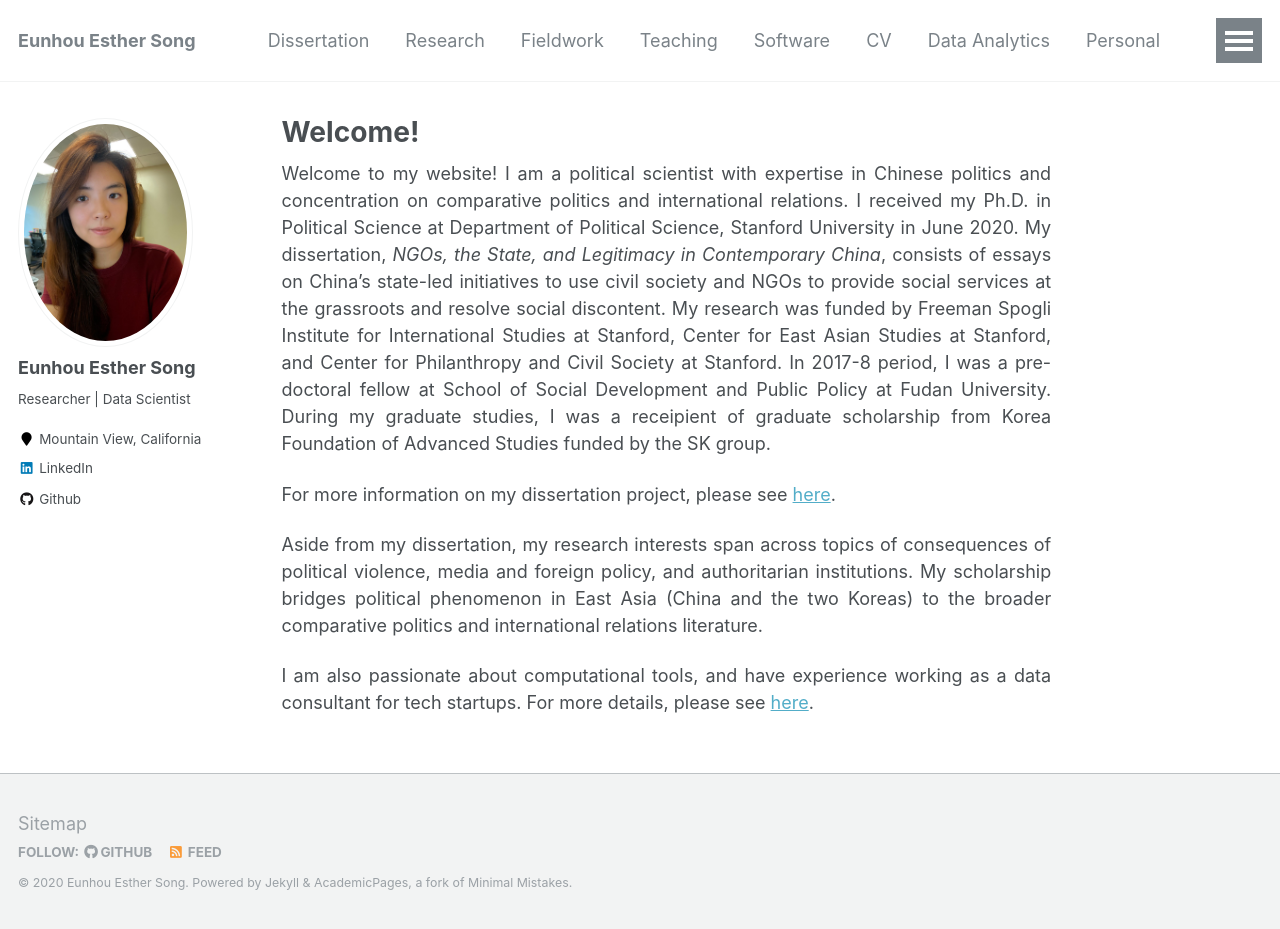
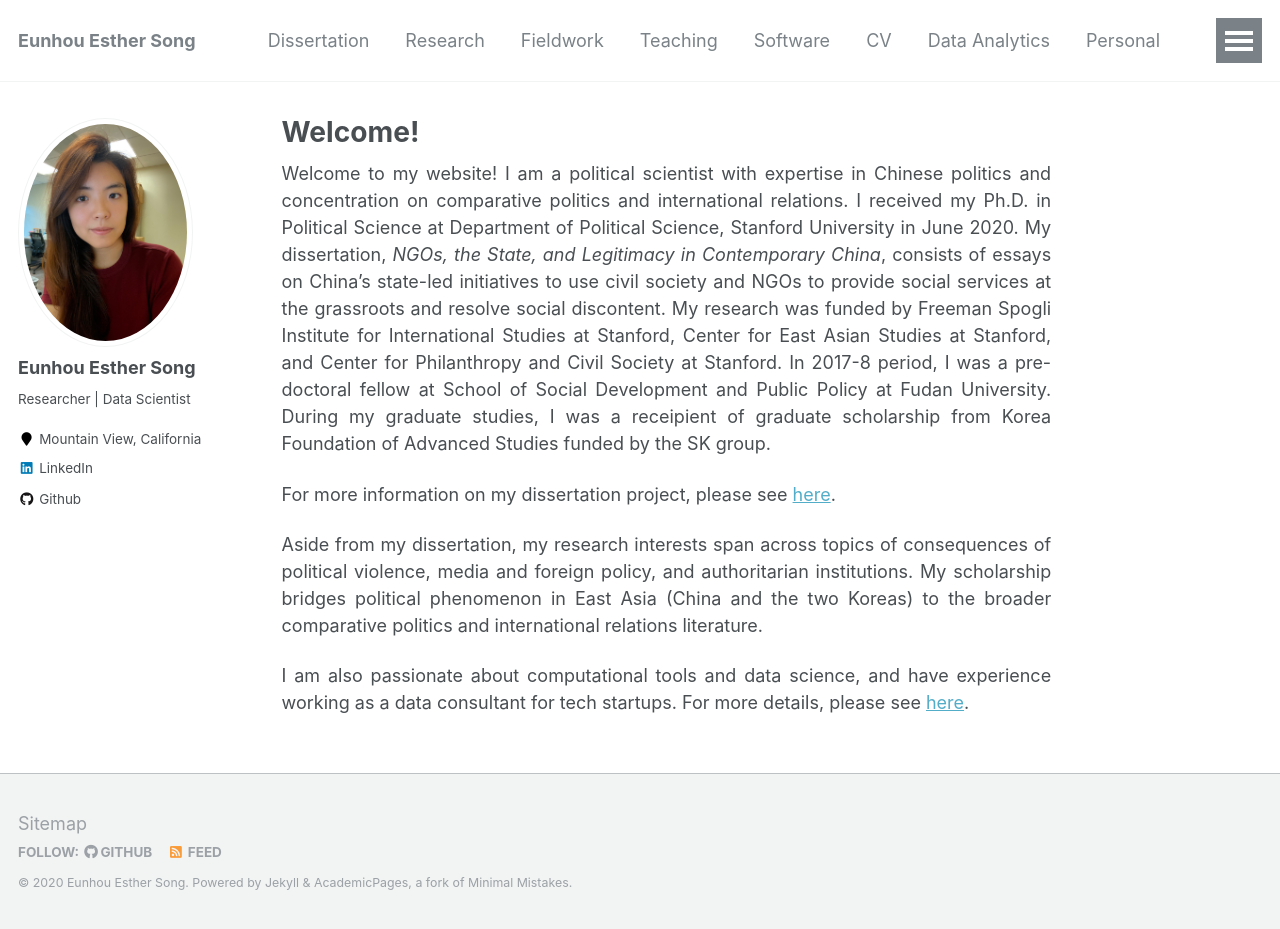
Before and after one commit to ehsong/ehsong.github.io, a Jekyll site: the page built from _pages/about.md, in a window 1280 px wide and 929 px high. Built offline with Jekyll 4.4.1, drawn with Linux system fonts in a browser that asks for light colours.

Commit message:
Update about.md

```diff
--- a/_pages/about.md
+++ b/_pages/about.md
@@ -14,4 +14,4 @@
 
 Aside from my dissertation, my research interests span across topics of consequences of political violence, media and foreign policy, and authoritarian institutions. My scholarship bridges political phenomenon in East Asia (China and the two Koreas) to the broader comparative politics and international relations literature.
 
-I am also passionate about computational tools, and have experience working as a data consultant for tech startups. For more details, please see [here](/data_analytics/).
+I am also passionate about computational tools and data science, and have experience working as a data consultant for tech startups. For more details, please see [here](/data_analytics/).
```
